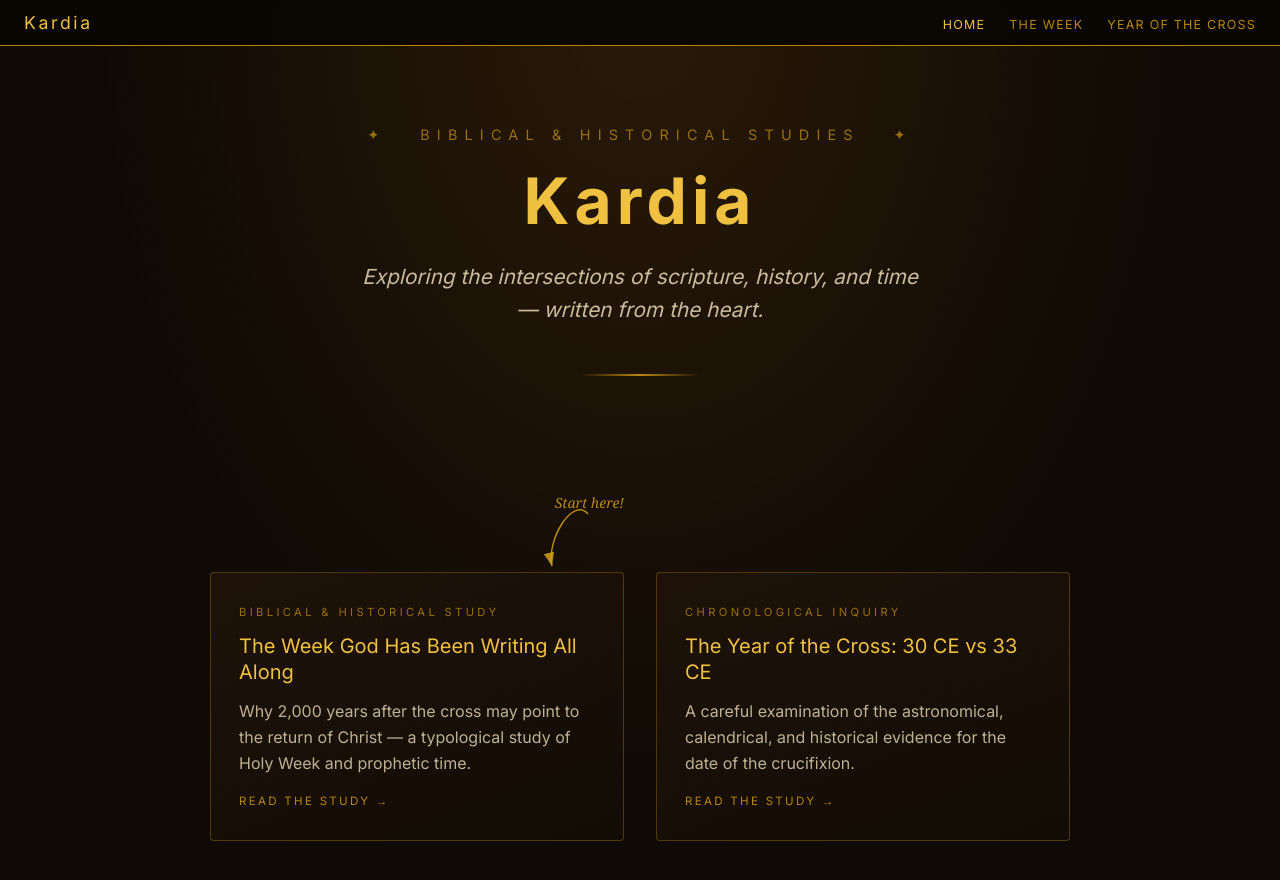
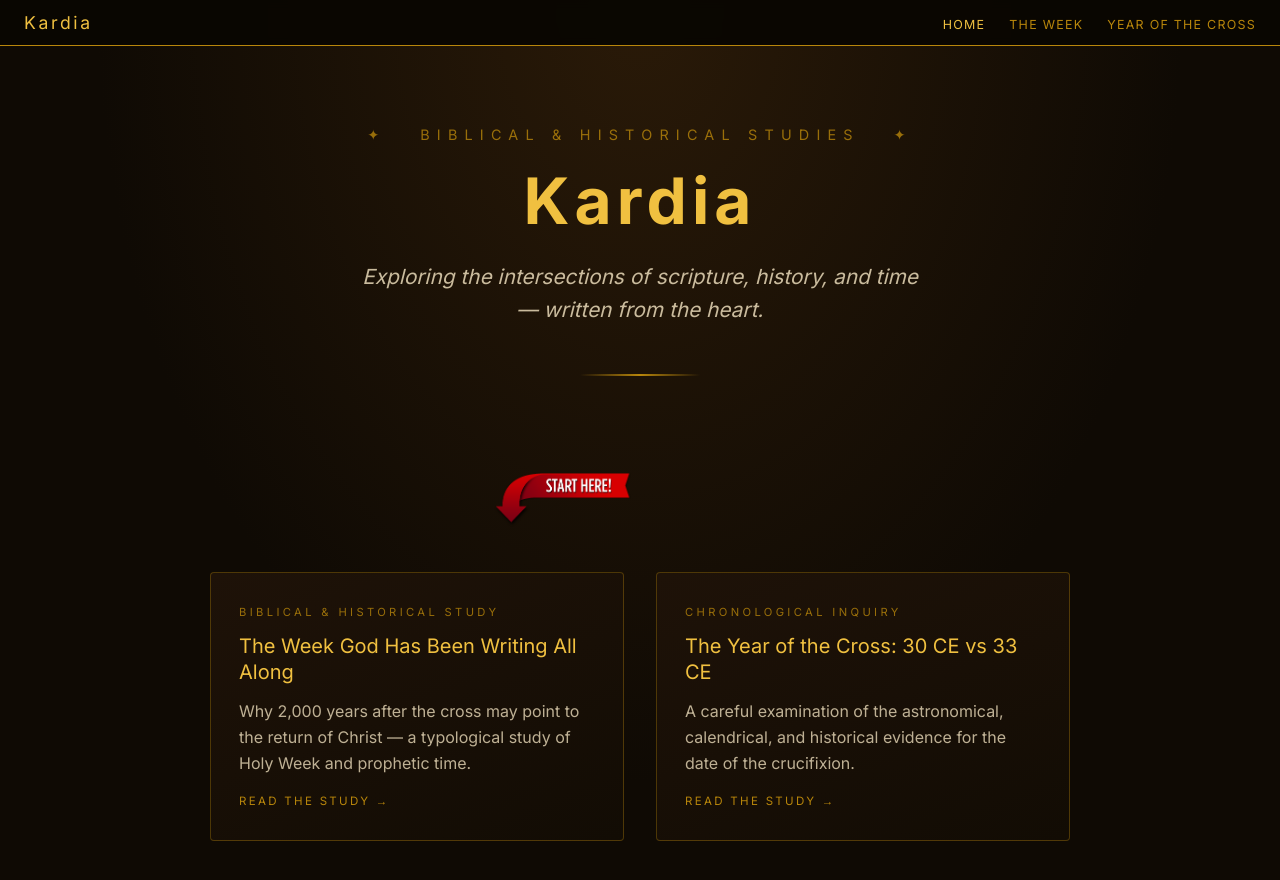
Before and after one commit to dad2jrn/kardia, a React (Vite) app: page /#/ in a window 1280 px wide. Shown: the top 880 px of the page. Built offline with nearby package versions, Linux system fonts and the light colour scheme.

Commit message:
use start here image from the interwebs instead

```diff
--- a/src/index.css
+++ b/src/index.css
@@ -159,10 +159,15 @@ body {
 
 .start-here-annotation {
   position: absolute;
-  top: -84px;
-  right: -6px;
+  top: -100px;
+  right: -10px;
   pointer-events: none;
   user-select: none;
+}
+
+.start-here-img {
+  width: 180px;
+  display: block;
 }
 
 @media (max-width: 600px) {
--- a/src/pages/Home.tsx
+++ b/src/pages/Home.tsx
@@ -13,33 +13,7 @@ export default function Home() {
       <div className="articles">
         <div className="article-first-wrap">
           <div className="start-here-annotation">
-            <svg width="182" height="84" viewBox="0 0 182 84" fill="none" xmlns="http://www.w3.org/2000/svg">
-              <defs>
-                <marker id="start-arrow-head" markerWidth="9" markerHeight="7" refX="9" refY="3.5" orient="auto">
-                  <polygon points="0 0, 9 3.5, 0 7" fill="#d4a017" fillOpacity="0.85" />
-                </marker>
-              </defs>
-              <path
-                d="M 140,26 C 125,8 98,52 104,78"
-                stroke="#d4a017"
-                strokeWidth="1.5"
-                strokeOpacity="0.85"
-                fill="none"
-                markerEnd="url(#start-arrow-head)"
-              />
-              <text
-                x="176"
-                y="20"
-                textAnchor="end"
-                fill="#d4a017"
-                fillOpacity="0.85"
-                fontFamily="Georgia, serif"
-                fontSize="14"
-                fontStyle="italic"
-              >
-                Start here!
-              </text>
-            </svg>
+            <img src="/start-here.png" alt="Start here!" className="start-here-img" />
           </div>
           <ArticleCard key={first.id} {...first} />
         </div>
```
Also changed, not shown: public/start-here.png (added).
